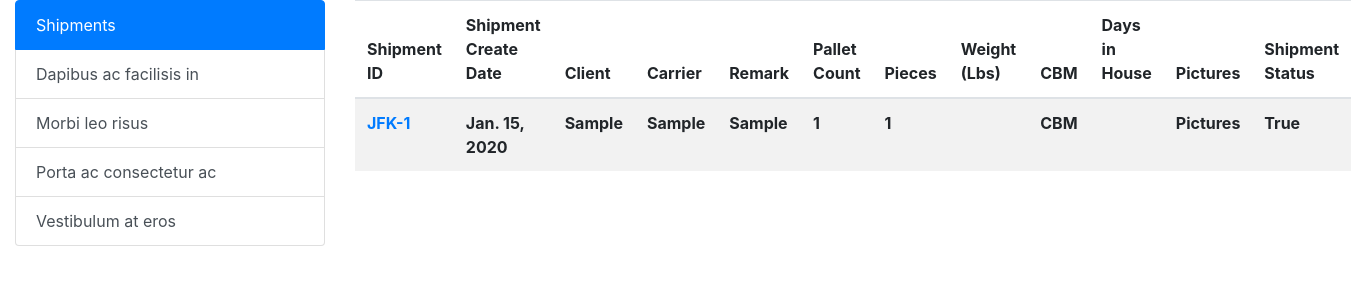
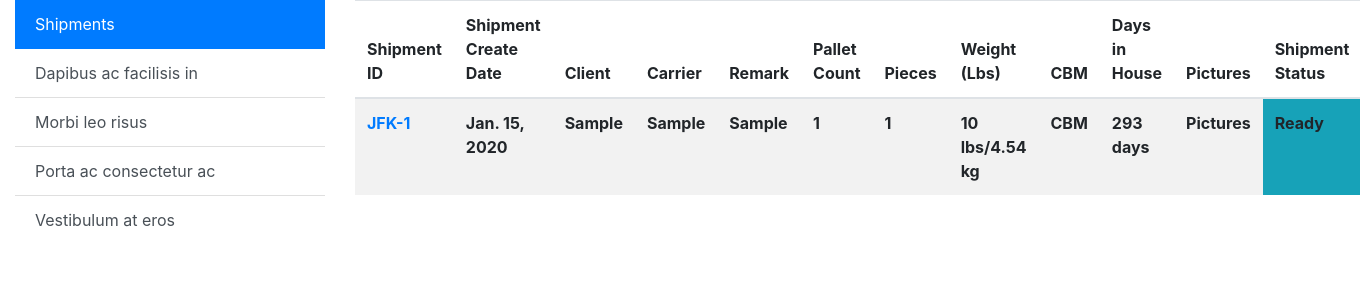
Before and after one commit to LPennicott/warehouse_management_system, a Django app: page /shipments/ in a window 1360 px wide. Shown: the part 56-356 px from the top of the page. Run offline with Django 3.2, Linux system fonts and the light colour scheme; tables that the repository leaves empty hold one stand-in row (values such as "Sample post"); lists and menus that the app fills with data are empty; some libraries are stand-ins or nearby versions.

Commit message:
Shipment Detail template and shipping unit model methods for calculating values to display in  templates.

```diff
--- a/shipments/models.py
+++ b/shipments/models.py
@@ -1,6 +1,7 @@
 from django.db import models
 from django.urls import reverse
 
+import datetime
 # Create your models here.
 
 
@@ -58,7 +59,19 @@ class ShippingUnits(models.Model):
         return f'{self.on_hand} - {self.shipper}'
 
     def get_absolute_url(self):
-        return reverse('unit_detail', args=[str(self.on_hand)])
+        return reverse('shipments:shipment_detail', args=[str(self.on_hand)])
+
+    def volume_weight(self):
+        return (self.length * self.width * self.height)/366
+
+    def gross_weight_to_kg(self):
+        return round(self.gross_weight/2.204, 2)
+
+    def cbm(self):
+        pass
+
+    def days_in_house(self):
+        return str(datetime.date.today() - self.create_date).split(',')[0]
 
 
 class ShipmentImages(models.Model):
--- a/shipments/urls.py
+++ b/shipments/urls.py
@@ -5,5 +5,7 @@ from . import views
 app_name = 'shipments'
 
 urlpatterns = [
-    path('', views.shipment_list, name='shipments'),
+    path('', views.HomePageView.as_view(), name='homepage'),
+    path('shipments/', views.shipment_list, name='shipment_list'),
+    path('shipments/<int:pk>', views.shipment_detail, name='shipment_detail'),
 ]
--- a/shipments/views.py
+++ b/shipments/views.py
@@ -1,10 +1,22 @@
 from django.shortcuts import render, get_object_or_404
-from .models import ShippingUnits
+from django.views.generic import TemplateView
+from .models import ShippingUnits, ShipmentImages
 # Create your views here.
 
+
+class HomePageView(TemplateView):
+    template_name = 'home.html'
 
 def shipment_list(request):
     shipments = ShippingUnits.objects.all()
     return render(request,
                   'shipments/shipment_list.html',
                   {'shipments': shipments})
+
+
+def shipment_detail(request, pk):
+    shipment = get_object_or_404(ShippingUnits, pk=pk)
+    return render(request,
+                  'shipments/shipment_detail.html',
+                  {'shipment': shipment,
+                   'images': ShipmentImages.objects.get(pk=shipment.pk)})
--- a/templates/_base.html
+++ b/templates/_base.html
@@ -12,7 +12,7 @@
   </head>
       <body>
         <nav class="navbar navbar-expand-lg navbar-light bg-light">
-  <a class="navbar-brand" href="#">Navbar</a>
+          <a class="navbar-brand" href="{% url 'shipments:homepage' %}">Navbar</a>
           <button class="navbar-toggler" type="button" data-toggle="collapse" data-target="#navbarNav" aria-controls="navbarNav" aria-expanded="false" aria-label="Toggle navigation">
             <span class="navbar-toggler-icon"></span>
           </button>
@@ -37,8 +37,8 @@
         <div class="container-fluid">
           <div class="row">
             <div class="col-3">
-          <div class="list-group">
-              <a href="#" class="list-group-item list-group-item-action active">
+              <div class="list-group-flush">
+                  <a href="{% url 'shipments:shipment_list' %}" class="list-group-item list-group-item-action active">
                     Shipments
                   </a>
                   <a href="#" class="list-group-item list-group-item-action">Dapibus ac facilisis in</a>
@@ -52,6 +52,7 @@
                 {% endblock content %}
             </div>
           </div>
+        </div>
 
     <!-- Optional JavaScript -->
     <!-- jQuery first, then Popper.js, then Bootstrap JS -->
--- a/templates/home.html
+++ b/templates/home.html
@@ -6,7 +6,7 @@
     <div class="jumbotron jumbotron-fluid">
       <div class="container">
         <h1 class="display-4">HomePage</h1>
-        <p class="lead">Welcome Home</p>
+        <p class="lead">Welcome {{ user.username }}</p>
       </div>
     </div>
 {% endblock content %}
--- a/templates/shipments/shipment_list.html
+++ b/templates/shipments/shipment_list.html
@@ -23,18 +23,22 @@
     <tbody>
     {% for shipment in shipments %}
         <tr>
-            <th scope="col"><a href="#">{{ shipment.locations }}-{{ shipment.on_hand }}</a></th>
+            <th scope="col"><a href="{{ shipment.get_absolute_url }}">{{ shipment.locations }}-{{ shipment.on_hand }}</a></th>
             <th scope="col">{{ shipment.create_date }}</th>
             <th scope="col">{{ shipment.shipper }}</th>
             <th scope="col">{{ shipment.consignee }}</th>
             <th scope="col">{{ shipment.remark|truncatewords:7 }}<!-- make a modal --></th>
             <th scope="col">{{ shipment.pallet_count }}</th>
             <th scope="col">{{ shipment.unit_count }}</th>
-            <th scope="col">{{ shipment.weight }}</th>
+            <th scope="col">{{ shipment.gross_weight }} lbs/{{ shipment.gross_weight_to_kg }} kg</th>
             <th scope="col">CBM</th>
-            <th scope="col">{{ datetime.datetime.today }}</th>
+            <th scope="col">{{ shipment.days_in_house }}</th>
             <th scope="col">Pictures</th>
-            <th scope="col">{{ shipment.shipment_status }}</th>
+            {% if shipment.shipment_status %}
+                <th scope="col" class="bg-info">Ready</th>
+            {% else %}
+                <th scope="col" class="bg-danger">Not Ready</th>
+            {% endif %}
         </tr>
     {% endfor %}
     </tbody>
--- a/wms/urls.py
+++ b/wms/urls.py
@@ -19,5 +19,5 @@ from django.urls import path, include
 urlpatterns = [
     path('admin/', admin.site.urls),
     path('accounts/', include('django.contrib.auth.urls')),
-    path('shipments/', include('shipments.urls', namespace='shipments'))
+    path('', include('shipments.urls', namespace='shipments')),
 ]
```
Also changed, not shown: templates/shipments/shipment_detail.html (added, +18 -0 lines). Lines whose indentation alone changed are shown as unchanged.
